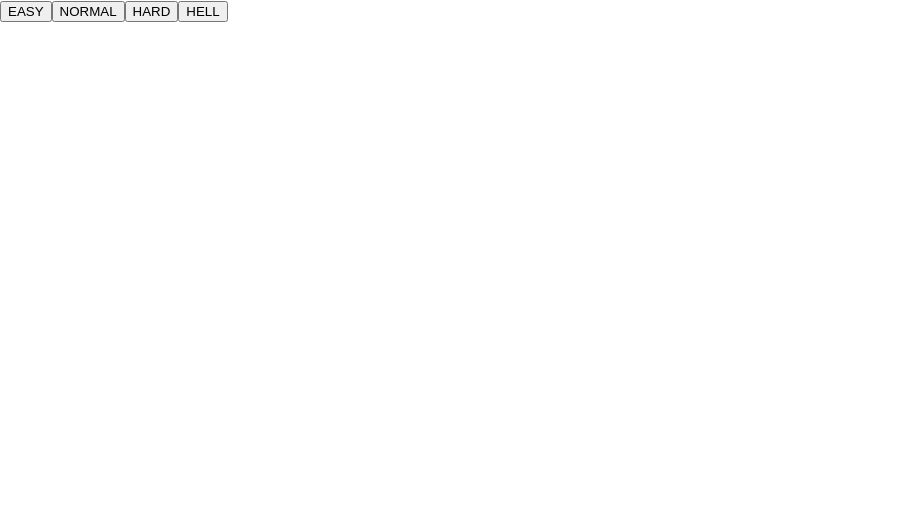
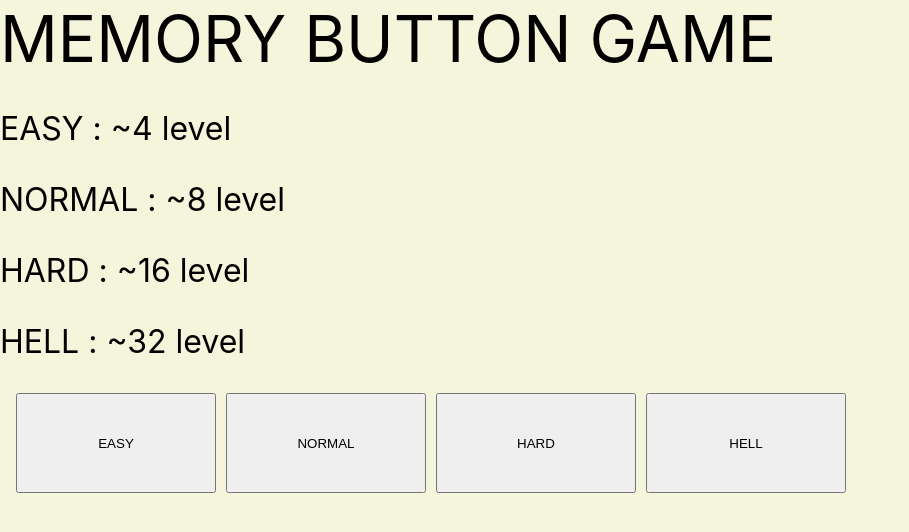
Before and after one commit to stripy1026/memory-button-app, a React (Create React App) app: page / in a window 1280 px wide. Shown: the top 532 px of the page, without its empty margins (0-909 px from the left). Built offline with nearby package versions, Linux system fonts and the light colour scheme.

Commit message:
feat: :sparkles: add level guide

```diff
--- a/src/App.css
+++ b/src/App.css
@@ -60,3 +60,27 @@
   right: 53rem;
   top: 2rem;
 }
+
+.container {
+  display: grid;
+  grid-template-columns: 200px 200px 200px 200px;
+  grid-template-rows: 100px;
+  margin: 1rem;
+  row-gap: 20px;
+  column-gap: 10px;
+}
+
+.home {
+  background-color: beige;
+  height: 100vh;
+  width: 100vw;
+  background-size: cover;
+}
+
+.title {
+  font-size: 4rem;
+}
+
+.level-display {
+  font-size: 2rem;
+}
--- a/src/common/GamePage.tsx
+++ b/src/common/GamePage.tsx
@@ -18,7 +18,6 @@ export const GamePage = () => {
       setLevel(1);
       navigate("/", { replace: true });
     } else if (index === level - 1 && key === props[index]) {
-      alert("Successed!");
       setLevel((prev) => prev + 1);
       navigate(`/loading`, {
         replace: true,
@@ -27,7 +26,6 @@ export const GamePage = () => {
         },
       });
     } else if (key !== props[index]) {
-      alert("Failed!");
       setLevel(1);
       navigate("/", { replace: true });
     } else {
@@ -36,7 +34,7 @@ export const GamePage = () => {
   };
 
   return (
-    <>
+    <div className="home">
       <div className="button-group">
         <button
           className="game-button"
@@ -44,42 +42,32 @@ export const GamePage = () => {
           onClick={() => {
             handleClick(0);
           }}
-        >
-          1
-        </button>
+        ></button>
         <button
           className="game-button"
           id="two"
           onClick={() => {
             handleClick(1);
           }}
-        >
-          2
-        </button>
+        ></button>
         <button
           className="game-button"
           id="three"
           onClick={() => {
             handleClick(2);
           }}
-        >
-          3
-        </button>
+        ></button>
         <button
           className="game-button"
           id="four"
           onClick={() => {
             handleClick(3);
           }}
-        >
-          4
-        </button>
+        ></button>
       </div>
       <div>
-        <span>
-          answer:{props}, current level:{level}
-        </span>
+        <span>current level:{level}</span>
       </div>
-    </>
+    </div>
   );
 };
--- a/src/common/Home.tsx
+++ b/src/common/Home.tsx
@@ -14,8 +14,17 @@ export const Home = () => {
     });
   };
   return (
-    <div>
+    <div className="home">
+      <div className="title">MEMORY BUTTON GAME</div>
+      <div className="level-display">
+        <p>EASY : ~4 level</p>
+        <p>NORMAL : ~8 level</p>
+        <p> HARD : ~16 level</p>
+        <p>HELL : ~32 level</p>
+      </div>
+      <div className="container">
         <button
+          className="item"
           onClick={() => {
             handleClick(4);
           }}
@@ -23,6 +32,7 @@ export const Home = () => {
           EASY
         </button>
         <button
+          className="item"
           onClick={() => {
             handleClick(8);
           }}
@@ -30,6 +40,7 @@ export const Home = () => {
           NORMAL
         </button>
         <button
+          className="item"
           onClick={() => {
             handleClick(16);
           }}
@@ -37,6 +48,7 @@ export const Home = () => {
           HARD
         </button>
         <button
+          className="item"
           onClick={() => {
             handleClick(32);
           }}
@@ -44,5 +56,6 @@ export const Home = () => {
           HELL
         </button>
       </div>
+    </div>
   );
 };
--- a/src/common/LoadingPage.tsx
+++ b/src/common/LoadingPage.tsx
@@ -52,32 +52,24 @@ export const LoadingPage = () => {
     });
   };
   return (
-    <>
+    <div className="home">
       <div className="button-group">
         <button
           className={onActive[0] ? "game-button-active" : "game-button"}
           id="one"
-        >
-          1
-        </button>
+        ></button>
         <button
           className={onActive[1] ? "game-button-active" : "game-button"}
           id="two"
-        >
-          2
-        </button>
+        ></button>
         <button
           className={onActive[2] ? "game-button-active" : "game-button"}
           id="three"
-        >
-          3
-        </button>
+        ></button>
         <button
           className={onActive[3] ? "game-button-active" : "game-button"}
           id="four"
-        >
-          4
-        </button>
+        ></button>
       </div>
       <div>
         <button
@@ -88,10 +80,8 @@ export const LoadingPage = () => {
         >
           start
         </button>
-        <span>
-          answer:{props}, current level:{level}
-        </span>
+        <span>current level:{level}</span>
       </div>
-    </>
+    </div>
   );
 };
```
Lines whose indentation alone changed are shown as unchanged.
